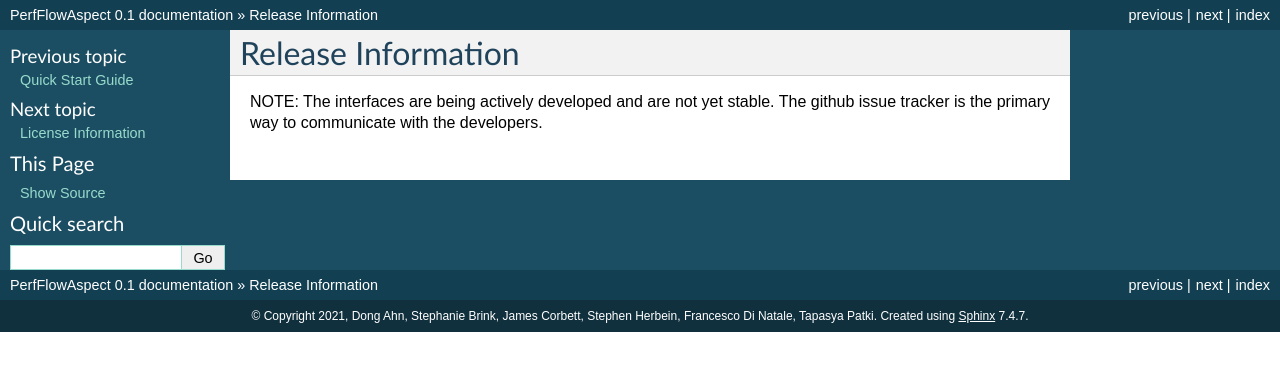
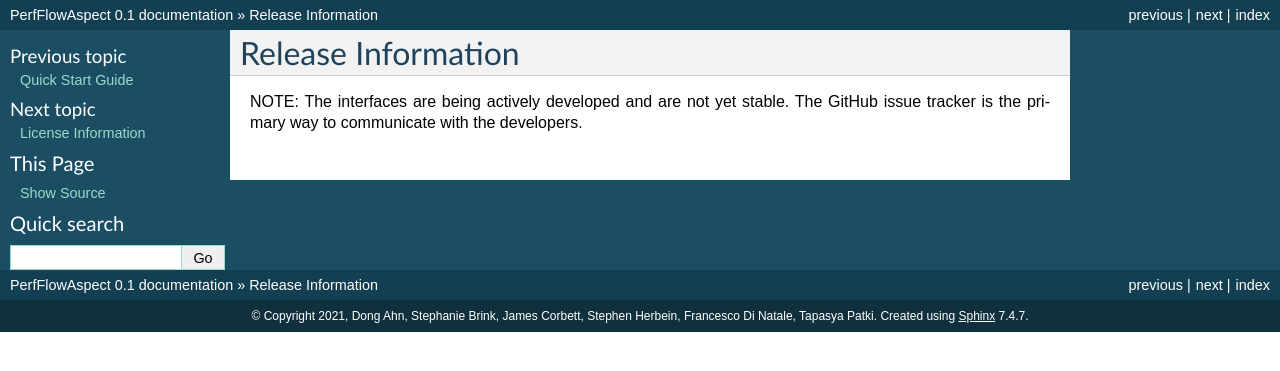
Before and after one commit to flux-framework/PerfFlowAspect, a Sphinx documentation site: the page built from docs/Releases.rst, in a window 1280 px wide. Shown: the top 371 px of the page. Built offline with Sphinx 7.4.7, drawn with Linux system fonts in a browser that asks for light colours.

```diff
--- a/docs/Releases.rst
+++ b/docs/Releases.rst
@@ -9,4 +9,4 @@ Release Information
 ###################
 
 NOTE: The interfaces are being actively developed and are not yet stable. The
-github issue tracker is the primary way to communicate with the developers.
+GitHub issue tracker is the primary way to communicate with the developers.
```
